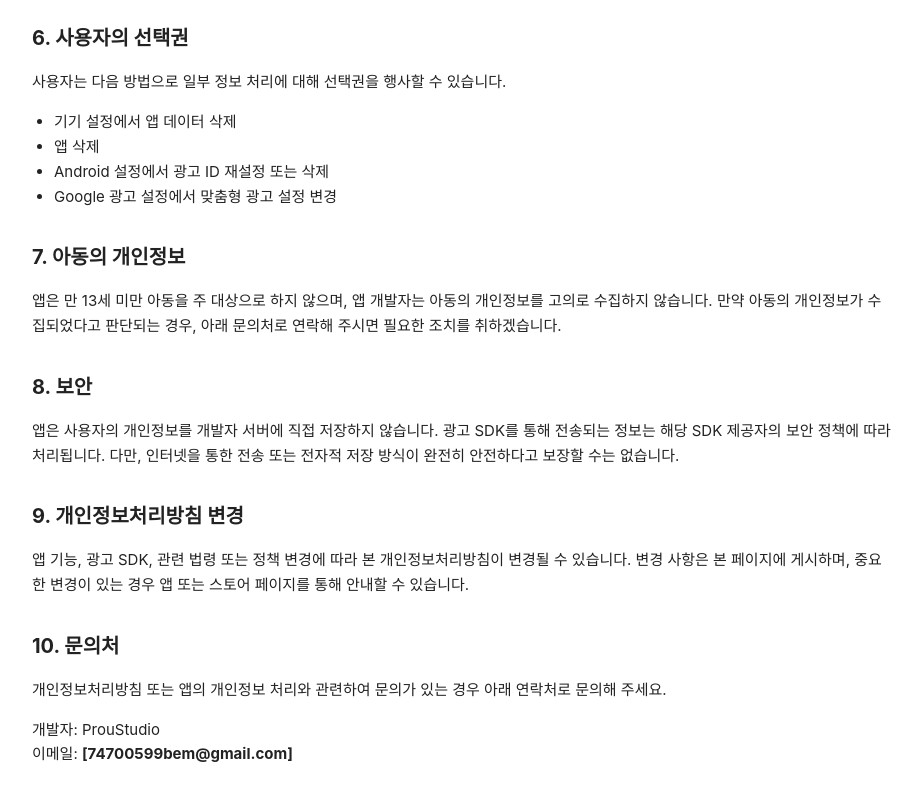
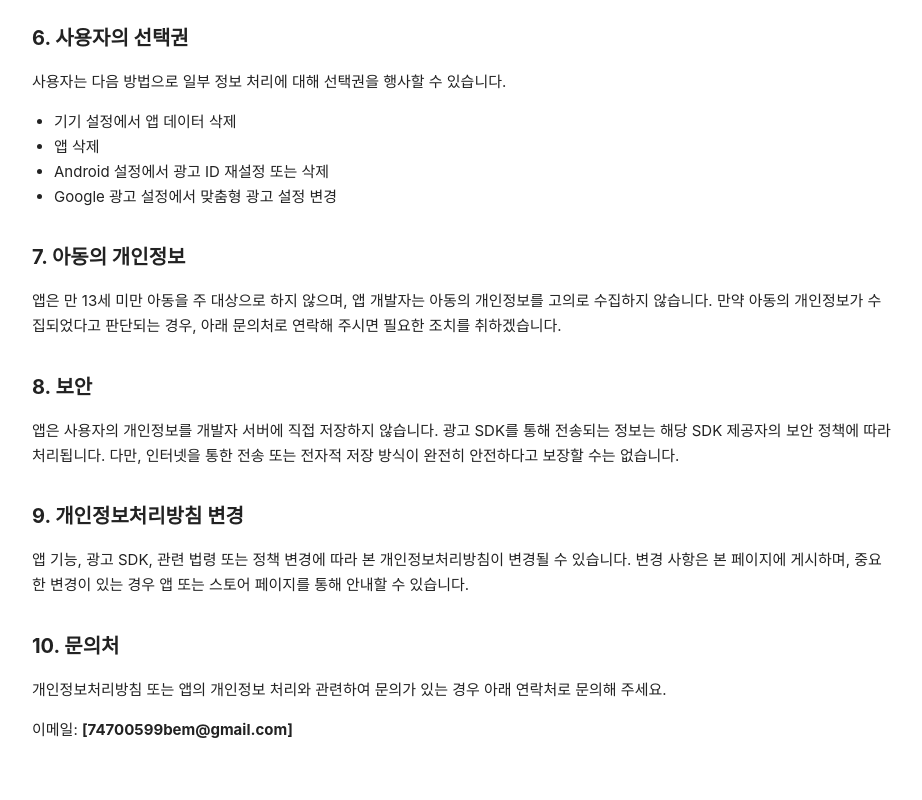
Before and after one commit to Mangolan/Soccer_game_policy, a plain HTML site: page index.html in a window 1280 px wide. Shown: the part 1445-2245 px from the top of the page, without its empty margins (178-1100 px from the left). Drawn offline with Linux system fonts and the light colour scheme.

Commit message:
Update index.html

```diff
--- a/index.html
+++ b/index.html
@@ -154,7 +154,7 @@
       개인정보처리방침 또는 앱의 개인정보 처리와 관련하여 문의가 있는 경우 아래 연락처로 문의해 주세요.
     </p>
     <p>
-      개발자: ProuStudio<br>
+
       이메일: <strong>[74700599bem@gmail.com]</strong>
     </p>
   </main>
```
